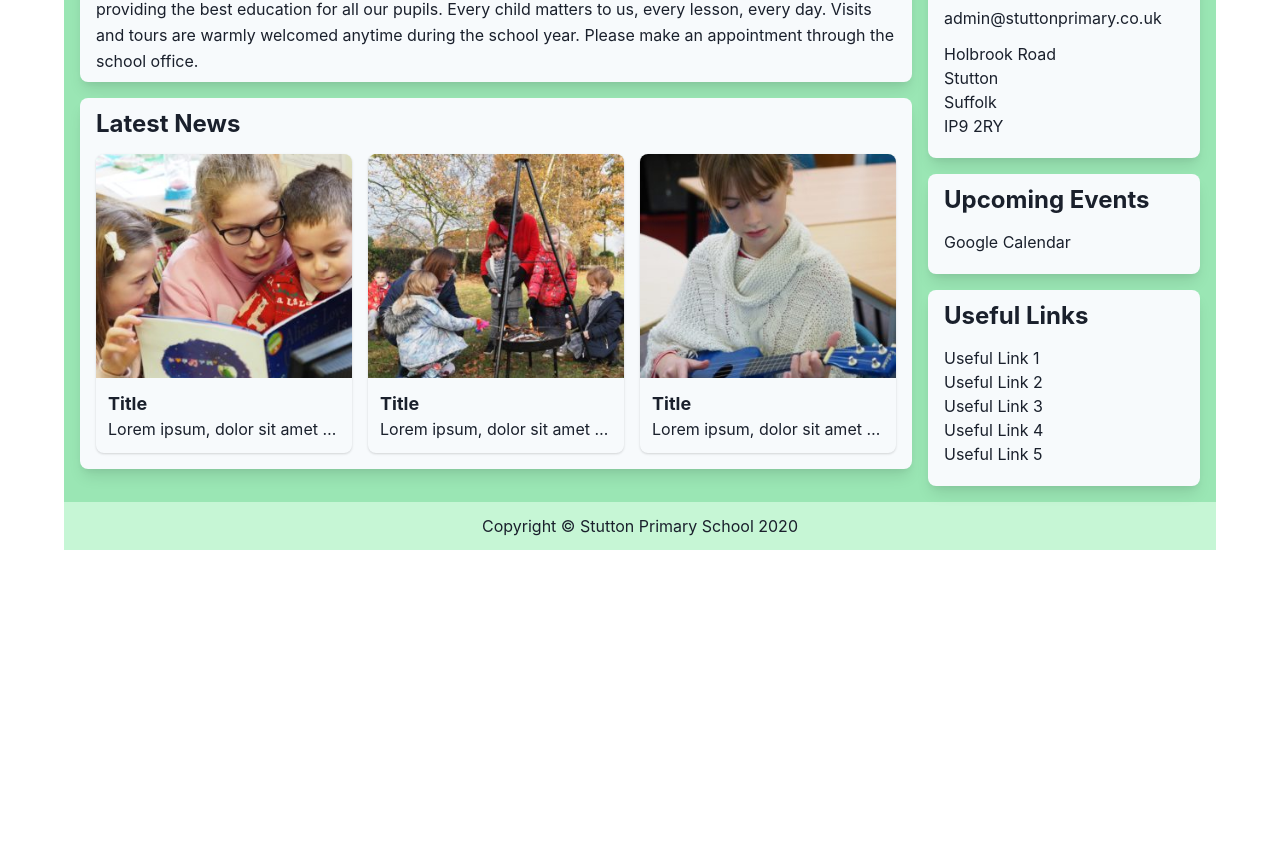
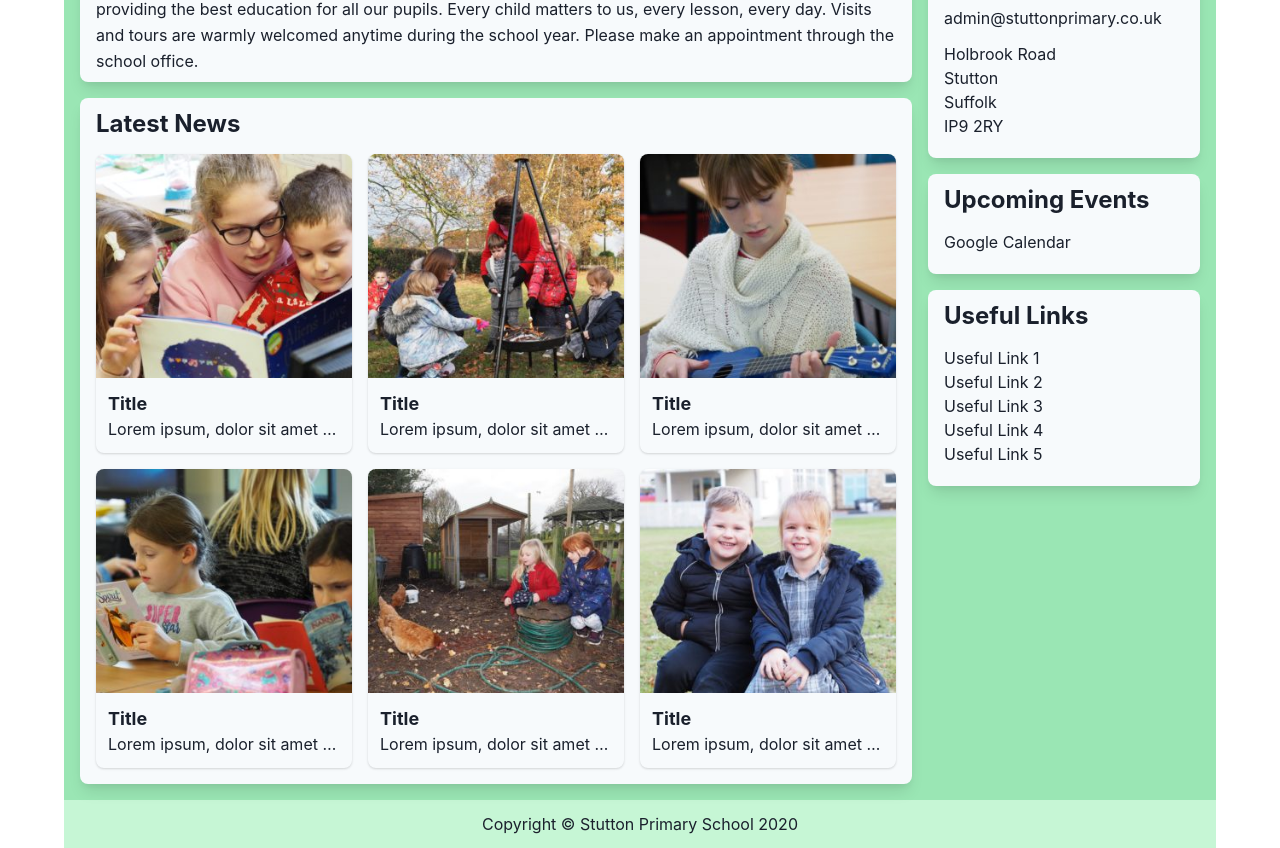
Before and after one commit to shaunorpen/stutton-primary-website, a React (Create React App) app: page / in a window 1280 px wide. Shown: the part 406-1254 px from the top of the page. Before the commit the page ends 956 px from the top, so only its background shows below. Built offline with nearby package versions, Linux system fonts and the light colour scheme.

Commit message:
Add more cards to home page

```diff
--- a/src/elements/Footer.jsx
+++ b/src/elements/Footer.jsx
@@ -1,9 +1,21 @@
 import React from 'react'
+
+import img1 from '../images/Asset_Logo.png'
 
 function Footer () {
     return (
-        <div className="items-center bg-green-200 p-3 text-center">
-            Copyright © Stutton Primary School 2020
+        <div className="bg-green-200 p-3 text-center">
+            <div>
+               <div></div>
+               <div></div>
+               <div></div>
+               <div></div>
+               <div></div>
+               <div></div>
+            </div>
+            <div>
+                Copyright © Stutton Primary School 2020
+            </div>
         </div>
     )
 }
--- a/src/pages/Home.jsx
+++ b/src/pages/Home.jsx
@@ -3,6 +3,9 @@ import React from 'react'
 import img1 from '../images/Stutton-6-Edited-300x300.jpg'
 import img2 from '../images/Stutton-48-Edited-300x300.jpg'
 import img3 from '../images/Stutton-14-Edited-300x300.jpg'
+import img4 from '../images/Stutton-42-Edited-300x300.jpg'
+import img5 from '../images/Stutton-64-Edited-300x300.jpg'
+import img6 from '../images/Stutton-69-Edited-300x300.jpg'
 
 function Home () {
     return (
@@ -27,7 +30,7 @@ function Home () {
                     <div className="shadow-lg rounded-lg px-4 py-2 bg-gray-100 pb-4">
                         <h2 className="text-2xl font-bold mb-3">Latest News</h2>
                         <div className="flex flex-wrap justify-between">
-                            <div className="shadow rounded-lg w-64">
+                            <div className="shadow rounded-lg w-64 mb-4">
                                 <div className="h-56 bg-cover rounded-t-lg" style={{ backgroundImage: `url(${img1})`}} />
                                 <div className="p-3">
                                     <div>
@@ -36,7 +39,7 @@ function Home () {
                                     </div>
                                 </div>
                             </div>
-                            <div className="shadow rounded-lg w-64">
+                            <div className="shadow rounded-lg w-64 mb-4">
                                 <div className="h-56 bg-cover rounded-t-lg" style={{ backgroundImage: `url(${img2})`}} />
                                 <div className="p-3">
                                     <div>
@@ -45,8 +48,35 @@ function Home () {
                                     </div>
                                 </div>
                             </div>
+                            <div className="shadow rounded-lg w-64 mb-4">
+                                <div className="h-56 bg-cover rounded-t-lg" style={{ backgroundImage: `url(${img3})`}} />
+                                <div className="p-3">
+                                    <div>
+                                        <h3 className="font-bold text-lg">Title</h3>
+                                        <p className="truncate">Lorem ipsum, dolor sit amet consectetur adipisicing elit. Ut, debitis?</p>
+                                    </div>
+                                </div>
+                            </div>
                             <div className="shadow rounded-lg w-64">
-                                <div className="h-56 bg-cover rounded-t-lg" style={{ backgroundImage: `url(${img3})`}} />
+                                <div className="h-56 bg-cover rounded-t-lg" style={{ backgroundImage: `url(${img4})`}} />
+                                <div className="p-3">
+                                    <div>
+                                        <h3 className="font-bold text-lg">Title</h3>
+                                        <p className="truncate">Lorem ipsum, dolor sit amet consectetur adipisicing elit. Ut, debitis?</p>
+                                    </div>
+                                </div>
+                            </div>
+                            <div className="shadow rounded-lg w-64">
+                                <div className="h-56 bg-cover rounded-t-lg" style={{ backgroundImage: `url(${img5})`}} />
+                                <div className="p-3">
+                                    <div>
+                                        <h3 className="font-bold text-lg">Title</h3>
+                                        <p className="truncate">Lorem ipsum, dolor sit amet consectetur adipisicing elit. Ut, debitis?</p>
+                                    </div>
+                                </div>
+                            </div>
+                            <div className="shadow rounded-lg w-64">
+                                <div className="h-56 bg-cover rounded-t-lg" style={{ backgroundImage: `url(${img6})`}} />
                                 <div className="p-3">
                                     <div>
                                         <h3 className="font-bold text-lg">Title</h3>
```
